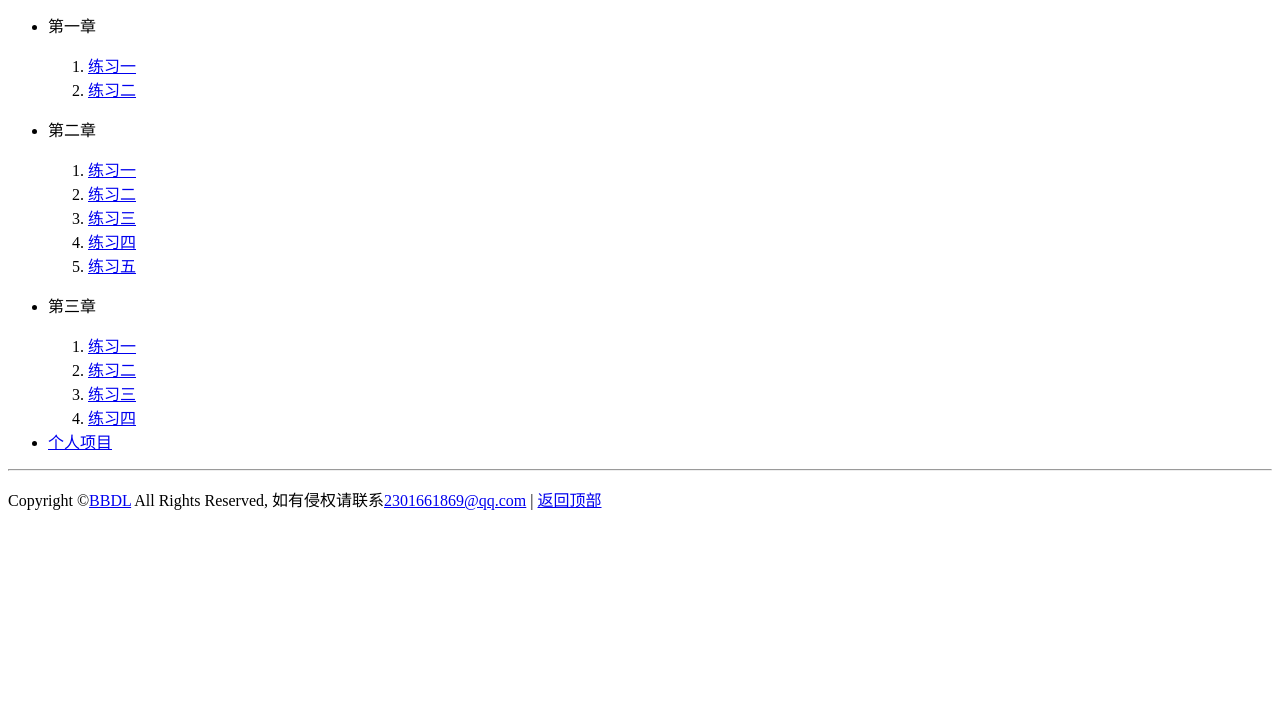
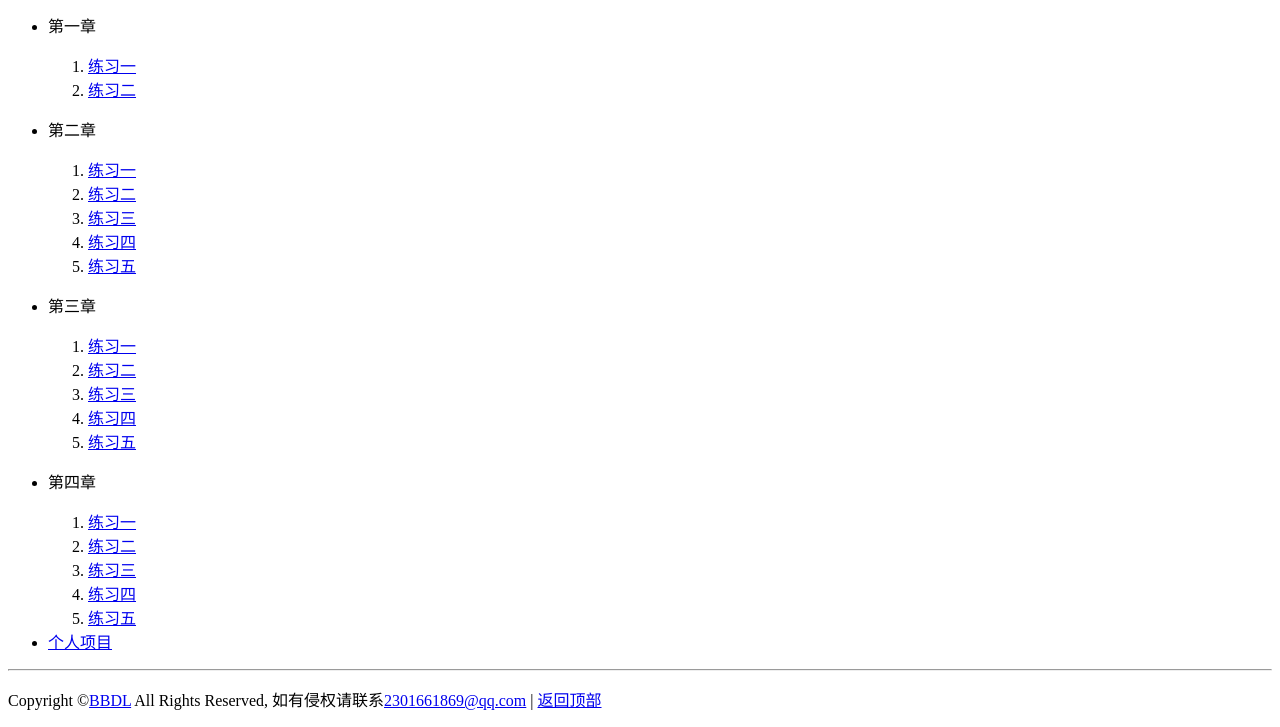
Before and after one commit to BBDL233/BBDL233.github.io, a plain HTML site: page index.html in a window 1280 px wide. Shown: the part 221-948 px from the top of the page. Before the commit the page ends 800 px from the top, so only its background shows below. Drawn offline with Linux system fonts and the light colour scheme.

Commit message:
Update index.html

```diff
--- a/index.html
+++ b/index.html
@@ -42,6 +42,17 @@
                 <li><a href="第三章/练习二/练习二.html" title="点击预览" target="_blank">练习二</a></li>
                 <li><a href="第三章/练习三/练习三.html" title="点击预览" target="_blank">练习三</a></li>
                 <li><a href="第三章/练习四/练习四.html" title="点击预览" target="_blank">练习四</a></li>
+                <li><a href="第三章/练习五/练习五.html" title="点击预览" target="_blank">练习五</a></li>
+            </ol>
+        </li>
+        <li>
+            <p>第四章</p>
+            <ol>
+                <li><a href="第四章/练习一/练习一.html" title="点击预览" target="_blank">练习一</a></li>
+                <li><a href="第四章/练习二/练习二.html" title="点击预览" target="_blank">练习二</a></li>
+                <li><a href="第四章/练习三/练习三.html" title="点击预览" target="_blank">练习三</a></li>
+                <li><a href="第四章/练习四/练习四.html" title="点击预览" target="_blank">练习四</a></li>
+                <li><a href="第四章/练习五/练习五.html" title="点击预览" target="_blank">练习五</a></li>
             </ol>
         </li>
         <li><a href="yjdd/cpdd.html" title="点击查看" target="_blank">个人项目</a></li>
```
